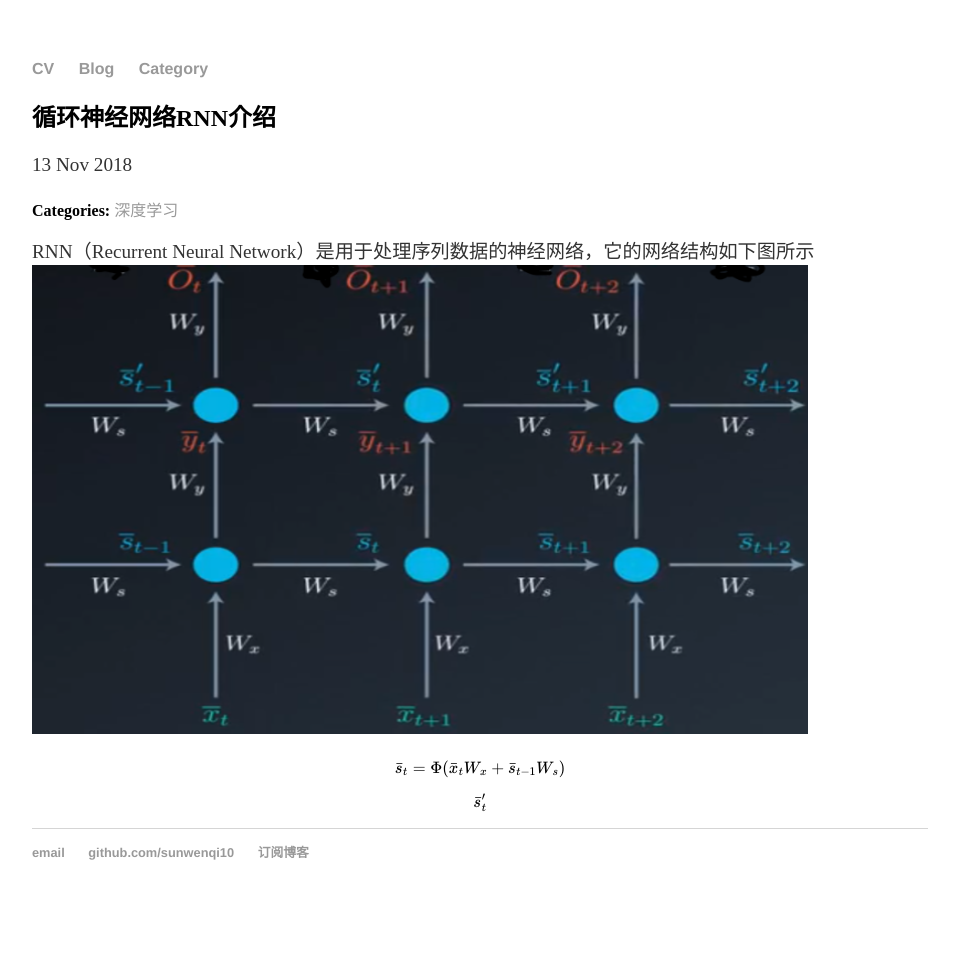
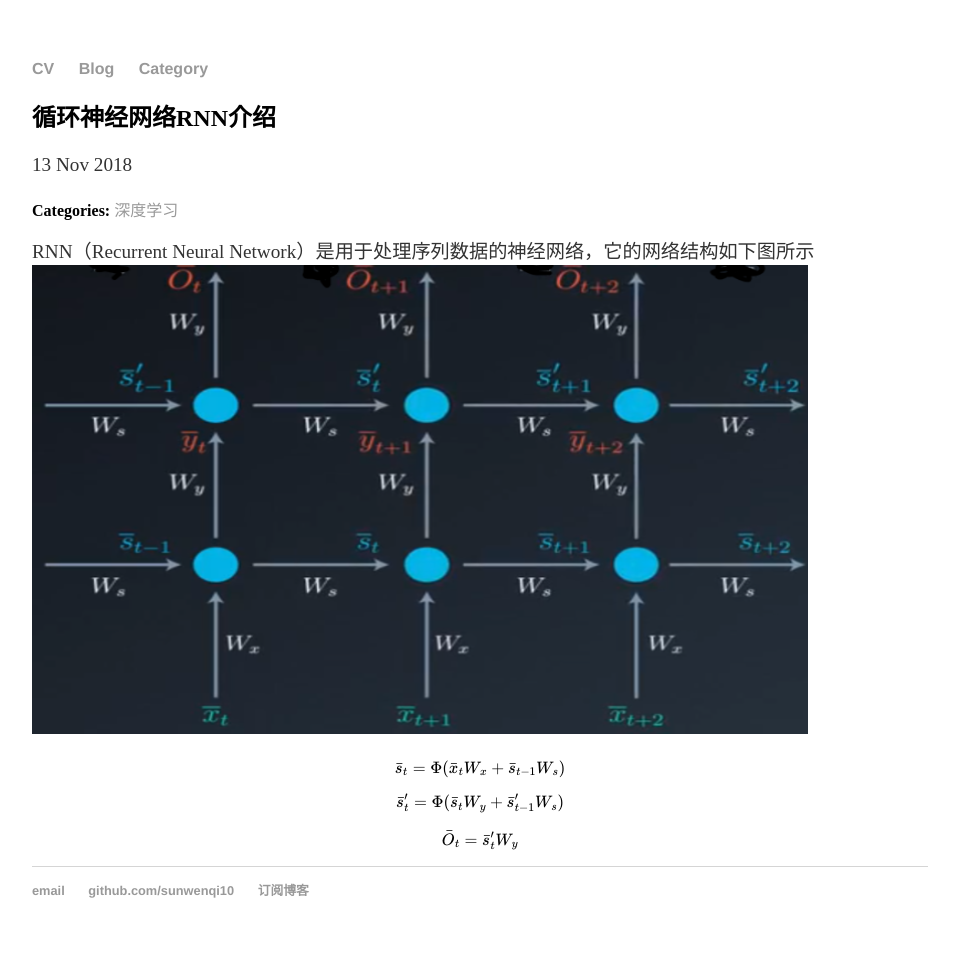
Before and after one commit to sunwenqi10/sunwenqi10.github.io, a Jekyll site: the page built from _posts/2018-11-13-Introduction to RNN.md, in a window 1280 px wide. Shown: the whole page, without its empty margins (160-1119 px from the left). Built offline with Jekyll 4.4.1, drawn with Linux system fonts in a browser that asks for light colours; formulas are drawn with MathJax 3; comment, search, counter and statistics services are not loaded; before the commit the page ends 921 px from its top, so only the background shows below that.

Commit message:
Update _posts/2018-11-13-Introduction to RNN.md

```diff
--- a/_posts/2018-11-13-Introduction to RNN.md
+++ b/_posts/2018-11-13-Introduction to RNN.md
@@ -9,4 +9,6 @@ RNN（Recurrent Neural Network）是用于处理序列数据的神经网络，
 
 $$\bar{s}_t=\Phi(\bar{x}_tW_x+\bar{s}_{t-1}W_s)$$
 
-$$\bar{s}'_t$$
+$$\bar{s}'_t=\Phi(\bar{s}_tW_y+\bar{s}'_{t-1}W_s)$$
+
+$$\bar{O}_t=\bar{s}'_tW_y$$
```
